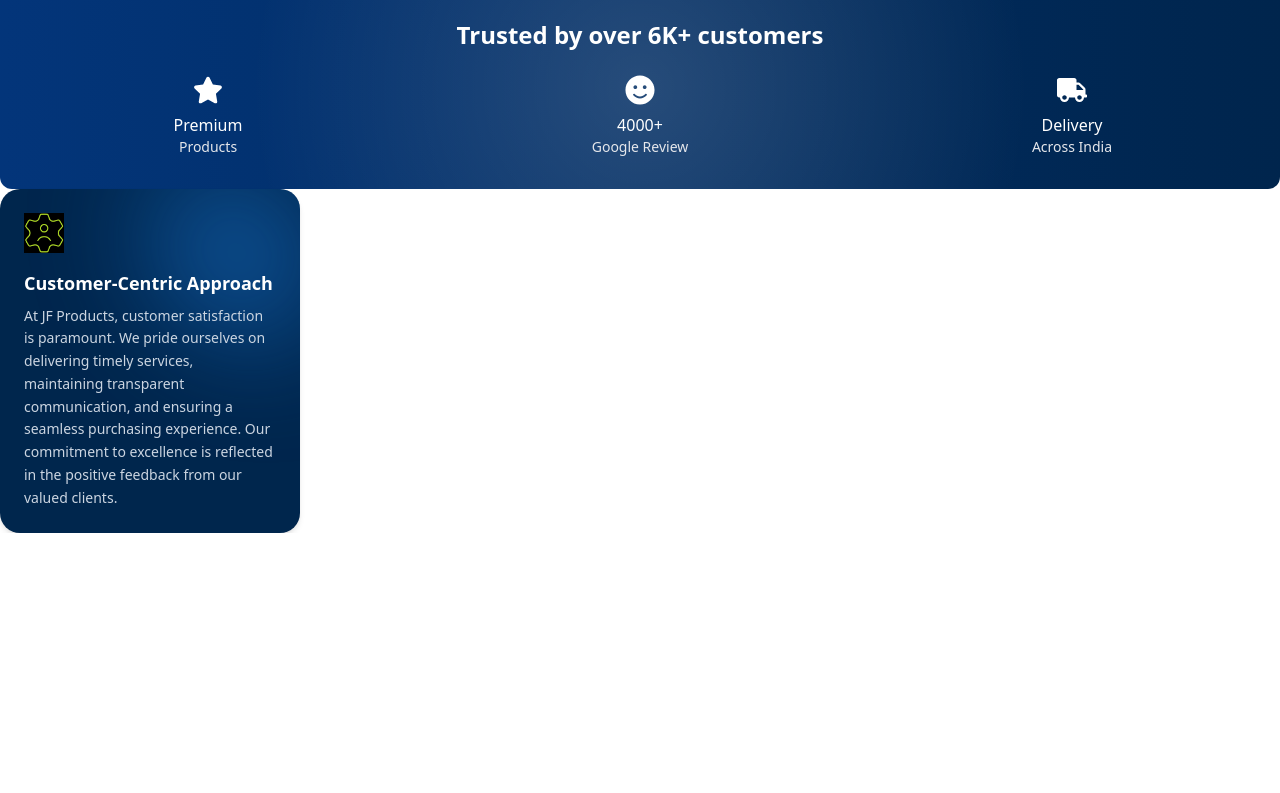
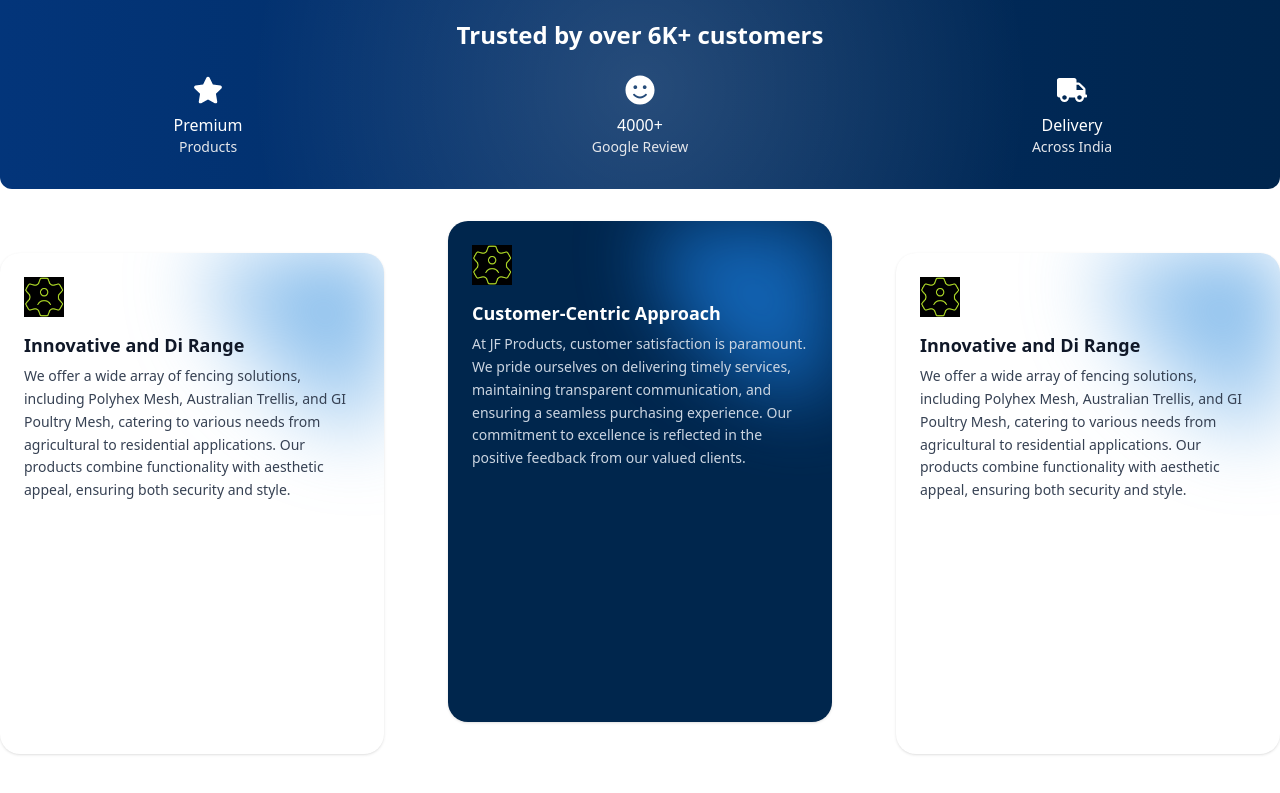
Before and after one commit to mdnazmulnhasan/fencing-justified, a Next.js app: page / in a window 1280 px wide. Shown: the part 563-1356 px from the top of the page. Before the commit the page ends 1096 px from the top, so only its background shows below. Built offline with nearby package versions, Linux system fonts and the light colour scheme.

Commit message:
made card as reusable

```diff
--- a/src/components/homepage/HomePage.tsx
+++ b/src/components/homepage/HomePage.tsx
@@ -2,7 +2,7 @@ import React from 'react';
 import ProductSlider from '../products/ProductSlider';
 import SectionTitle from '../section-title/SectionTitle';
 import TrustedSection from '../TrustedSection/TrustedSection';
-import Card from '../why-us/Card';
+import WhyUs from '../why-us/WhyUs';
 
 const HomePage = () => {
     return (
@@ -10,7 +10,7 @@ const HomePage = () => {
             <SectionTitle align='left' title='Agricultural Products' />
             <ProductSlider />
             <TrustedSection/>
-            <Card/>
+            <WhyUs/>
         </section>
     );
 };
--- a/src/components/why-us/Card.tsx
+++ b/src/components/why-us/Card.tsx
@@ -30,28 +30,40 @@
 
 
 
-
-
 import React from "react";
 
-const CustomerCard = () => {
+const Card = ({ title, description, img, bgColor, highlightColor, isMiddle }) => {
   return (
-    <div className="relative w-[300px] p-6 rounded-[20px] bg-[#00264D] text-white overflow-hidden shadow-md">
-      {/* Top-right gradient glow */}
-      <div className="absolute top-0 right-0 w-[150px] h-[150px] bg-[#1B7FE1] rounded-bl-[150px] opacity-70 blur-3xl pointer-events-none"></div>
+    <div
+      className={`relative p-6 rounded-[20px] shadow-sm overflow-hidden h-[501px] ${
+        bgColor ? bgColor : "bg-white"
+      } ${isMiddle ? "-mt-8" : ""} ${bgColor ? "text-white" : "text-gray-900"}`}
+    >
+      {/* Highlight Glow */}
+      <div
+        className={`absolute top-0 right-0 w-[180px] h-[180px] rounded-bl-[180px] blur-2xl pointer-events-none`}
+        style={{
+          background: highlightColor,
+          opacity: bgColor ? 0.7 : 1,
+        }}
+      ></div>
 
       {/* Icon */}
-      <img src={'/mesh5.jpg'} alt="customer icon" className="w-10 h-10 mb-4 z-10 relative" />
+      <img src={img} alt="icon" className="w-10 h-10 mb-4 relative z-10" />
 
       {/* Heading */}
-      <h2 className="text-lg font-bold mb-2 z-10 relative">Customer-Centric Approach</h2>
+      <h2 className="text-lg font-bold mb-2 leading-snug relative z-10">{title}</h2>
 
       {/* Paragraph */}
-      <p className="text-sm text-[#cbd5e1] leading-relaxed z-10 relative">
-        At JF Products, customer satisfaction is paramount. We pride ourselves on delivering timely services, maintaining transparent communication, and ensuring a seamless purchasing experience. Our commitment to excellence is reflected in the positive feedback from our valued clients.
+      <p
+        className={`text-sm leading-relaxed relative z-10 ${
+          bgColor ? "text-[#cbd5e1]" : "text-gray-700"
+        }`}
+      >
+        {description}
       </p>
     </div>
   );
 };
 
-export default CustomerCard;
+export default Card;
--- a/src/components/why-us/WhyUs.tsx
+++ b/src/components/why-us/WhyUs.tsx
@@ -1,68 +1,35 @@
-import React from 'react';
+import React from "react";
+import Card from "./Card";
 
 const WhyUs = () => {
-    return (
-        <section>
-            <div className='grid grid-cols-3'>
-                <div className="relative w-[300px] p-6 rounded-[20px] shadow-sm overflow-hidden">
-                    {/* Top Right Color - Starts from Top Right */}
-                    <div className="absolute top-0 right-0 w-[180px] h-[180px] bg-gradient-to-bl from-[#4f9ee3] to-transparent rounded-bl-[180px] blur-2xl opacity-100"></div>
+  return (
+    <section className="my-16">
+      <div className="grid grid-cols-3 gap-16">
+        <Card
+          img="/mesh5.jpg"
+          title="Innovative and Di Range"
+          description="We offer a wide array of fencing solutions, including Polyhex Mesh, Australian Trellis, and GI Poultry Mesh, catering to various needs from agricultural to residential applications. Our products combine functionality with aesthetic appeal, ensuring both security and style."
+          highlightColor="linear-gradient(to bottom left, #4f9ee3, transparent)"
+        />
 
-                    <img src={'/mesh5.jpg'} alt="mesh icon" className="w-10 h-10 mb-4 relative z-10" />
+        <Card
+          img="/mesh5.jpg"
+          title="Customer-Centric Approach"
+          description="At JF Products, customer satisfaction is paramount. We pride ourselves on delivering timely services, maintaining transparent communication, and ensuring a seamless purchasing experience. Our commitment to excellence is reflected in the positive feedback from our valued clients."
+          bgColor="bg-[#00264D]"
+          highlightColor="#1B7FE1"
+          isMiddle={true}
+        />
 
-                    <h2 className="text-lg font-bold text-gray-900 mb-2 leading-snug relative z-10">
-                        Innovative and Di Range
-                    </h2>
-
-                    <p className="text-sm text-gray-700 leading-relaxed relative z-10">
-                        We offer a wide array of fencing solutions, including Polyhex Mesh,
-                        Australian Trellis, and GI Poultry Mesh, catering to various needs from
-                        agricultural to residential applications. Our products combine
-                        functionality with aesthetic appeal, ensuring both security and style.
-                    </p>
-                </div>
-
-
-
-
-
-                <div className="relative w-[300px] p-6 rounded-[20px] bg-[#00264D] text-white overflow-hidden shadow-md">
-                    {/* Top-right gradient glow */}
-                    <div className="absolute top-0 right-0 w-[150px] h-[150px] bg-[#1B7FE1] rounded-bl-[150px] opacity-70 blur-3xl pointer-events-none"></div>
-
-                    {/* Icon */}
-                    <img src={'/mesh5.jpg'} alt="customer icon" className="w-10 h-10 mb-4 z-10 relative" />
-
-                    {/* Heading */}
-                    <h2 className="text-lg font-bold mb-2 z-10 relative">Customer-Centric Approach</h2>
-
-                    {/* Paragraph */}
-                    <p className="text-sm text-[#cbd5e1] leading-relaxed z-10 relative">
-                        At JF Products, customer satisfaction is paramount. We pride ourselves on delivering timely services, maintaining transparent communication, and ensuring a seamless purchasing experience. Our commitment to excellence is reflected in the positive feedback from our valued clients.
-                    </p>
-                </div>
-
-
-                <div className="relative w-[300px] p-6 rounded-[20px] shadow-sm overflow-hidden">
-                    {/* Top Right Color - Starts from Top Right */}
-                    <div className="absolute top-0 right-0 w-[180px] h-[180px] bg-gradient-to-bl from-[#4f9ee3] to-transparent rounded-bl-[180px] blur-2xl opacity-100"></div>
-
-                    <img src={'/mesh5.jpg'} alt="mesh icon" className="w-10 h-10 mb-4 relative z-10" />
-
-                    <h2 className="text-lg font-bold text-gray-900 mb-2 leading-snug relative z-10">
-                        Innovative and Di Range
-                    </h2>
-
-                    <p className="text-sm text-gray-700 leading-relaxed relative z-10">
-                        We offer a wide array of fencing solutions, including Polyhex Mesh,
-                        Australian Trellis, and GI Poultry Mesh, catering to various needs from
-                        agricultural to residential applications. Our products combine
-                        functionality with aesthetic appeal, ensuring both security and style.
-                    </p>
-                </div>
-            </div>
-        </section>
-    );
+        <Card
+          img="/mesh5.jpg"
+          title="Innovative and Di Range"
+          description="We offer a wide array of fencing solutions, including Polyhex Mesh, Australian Trellis, and GI Poultry Mesh, catering to various needs from agricultural to residential applications. Our products combine functionality with aesthetic appeal, ensuring both security and style."
+          highlightColor="linear-gradient(to bottom left, #4f9ee3, transparent)"
+        />
+      </div>
+    </section>
+  );
 };
 
 export default WhyUs;
```
